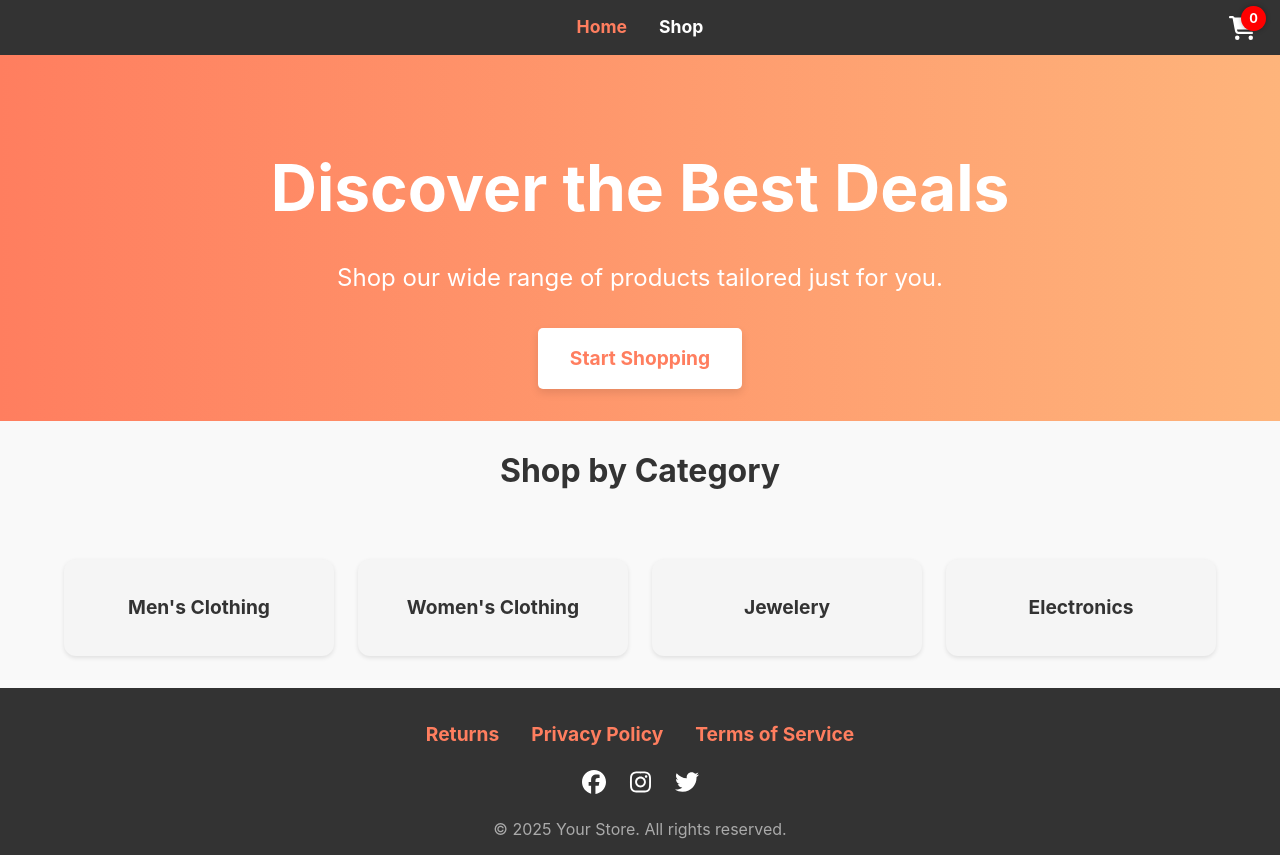
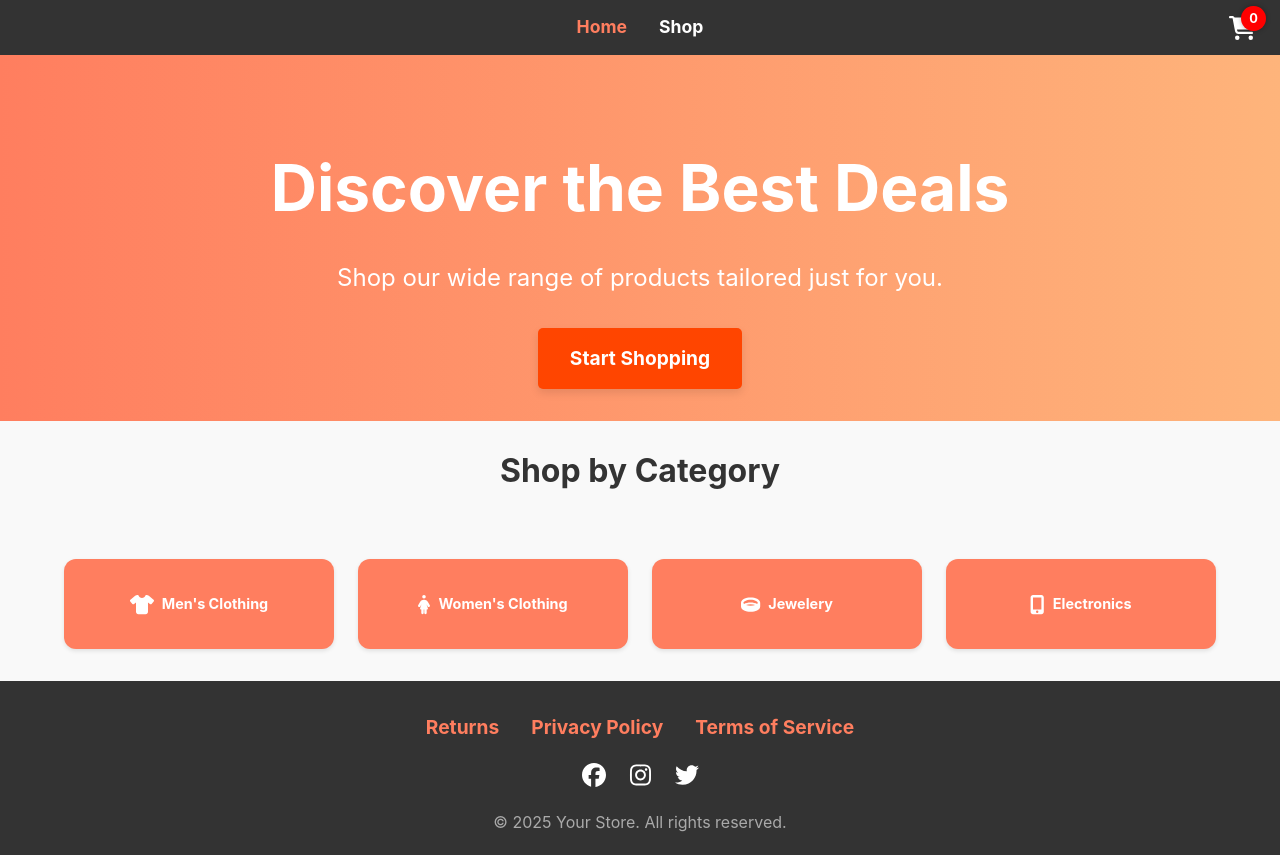
Before and after one commit to Graham4914/odin-shopping-cart, a React (Vite) app: page / in a window 1280 px wide. Built offline with nearby package versions, Linux system fonts and the light colour scheme.

Commit message:
Enhanced navbar accessibility with ARIA labels, improved cart link for screen readers, and refined category button spacing and styling.

```diff
--- a/src/components/HomePage/HomePage.jsx
+++ b/src/components/HomePage/HomePage.jsx
@@ -1,3 +1,6 @@
+
+import { FontAwesomeIcon } from '@fortawesome/react-fontawesome';
+import { faTshirt, faRing, faMobileAlt, faFemale } from '@fortawesome/free-solid-svg-icons';
 import React from 'react';
 import { Link } from 'react-router-dom';
 import styles from './HomePage.module.css';
@@ -11,7 +14,7 @@ const HomePage = () => {
         <div className={styles.heroContent}>
           <h1 className={styles.heroHeading}>Discover the Best Deals</h1>
           <p className={styles.heroSubheading}>Shop our wide range of products tailored just for you.</p>
-          <Link to="/shop" className={styles.ctaButton}>Start Shopping</Link>
+          <Link to="/shop" className={styles.ctaButton}  aria-label="Start shopping now">Start Shopping</Link>
         </div>
       </section>
 
@@ -19,48 +22,27 @@ const HomePage = () => {
 <section className={styles.categorySection}>
   <h2 className={styles.categoryHeading}>Shop by Category</h2>
   <div className={styles.categoryGrid}>
-  <Link
-  to={{
-    pathname: "/shop",
-    search: "?category=Men%27s%20Clothing",
-  }}
-  state={{ initialCategory: "Men's Clothing" }}
-  className={styles.categoryTile}
->
+  <Link to="/shop?category=Men%27s%20Clothing" className={styles.categoryTile} aria-label="Shop Men's Clothing">
+    <FontAwesomeIcon icon={faTshirt} className={styles.categoryIcon} />
     <div className={styles.categoryContent}>Men's Clothing</div>
   </Link>
 
-    <Link
-  to={{
-    pathname: "/shop",
-    search: "?category=Women%27s%20Clothing",
-  }}
-  state={{ initialCategory: "Women's Clothing" }}
-  className={styles.categoryTile}
->
+  <Link to="/shop?category=Women%27s%20Clothing" className={styles.categoryTile} aria-label="Shop Women's Clothing">
+    <FontAwesomeIcon icon={faFemale} className={styles.categoryIcon} />
     <div className={styles.categoryContent}>Women's Clothing</div>
   </Link>
-<Link
-  to={{
-    pathname: "/shop",
-    search: "?category=Jewelery",
-  }}
-  state={{ initialCategory: "Jewelery" }}
-  className={styles.categoryTile}
->
+
+  <Link to="/shop?category=Jewelery" className={styles.categoryTile} aria-label="Shop Jewelery">
+    <FontAwesomeIcon icon={faRing} className={styles.categoryIcon} />
     <div className={styles.categoryContent}>Jewelery</div>
   </Link>
-<Link
-  to={{
-    pathname: "/shop",
-    search: "?category=Electronics",
-  }}
-  state={{ initialCategory: "Electronics" }}
-  className={styles.categoryTile}
->
+
+  <Link to="/shop?category=Electronics" className={styles.categoryTile} aria-label="Shop Electronics">
+    <FontAwesomeIcon icon={faMobileAlt} className={styles.categoryIcon} />
     <div className={styles.categoryContent}>Electronics</div>
   </Link>
 </div>
+
 </section>
 
 
--- a/src/components/HomePage/HomePage.module.css
+++ b/src/components/HomePage/HomePage.module.css
@@ -47,8 +47,8 @@ body, .heroBanner {
 
 
 .ctaButton {
-  background-color: #fff;
-  color: #ff7e5f;
+  background-color: #ff4500; /* Stronger orange for better contrast */
+  color: white;
   padding: clamp(0.5rem, 2vw, 1rem) clamp(1rem, 4vw, 2rem);
   font-size: clamp(1rem, 2.5vw, 1.2rem);
   font-weight: bold;
@@ -61,8 +61,7 @@ body, .heroBanner {
 }
 
 .ctaButton:hover {
-  background-color: #ff5a36;
-  color: #fff;
+  background-color: #ff2a00;
   transform: scale(1.05);
 }
 
@@ -70,18 +69,6 @@ body, .heroBanner {
   transform: scale(0.98);
 }
 
-
-/* Category Section */
-/* .categorySection {
-  text-align: center;
-  margin: 2rem auto 2rem;
-  min-height: 0;
-  max-height: 200px;
-  display: flex;
-  flex-direction: column;
-  justify-content: center;
-  align-items: center;
-} */
 
 .categoriesSection {
   display: grid;
@@ -109,8 +96,8 @@ body, .heroBanner {
 }
 
 .categoryTile {
-  background-color: #f5f5f5;
-  border-radius: 12px; /* Soft rounded corners */
+  background-color: #ff7e5f;
+  border-radius: 12px;
   box-shadow: 0 2px 4px rgba(0, 0, 0, 0.1);
   padding: 2rem;
   text-align: center;
@@ -118,16 +105,17 @@ body, .heroBanner {
   display: flex;
   align-items: center;
   justify-content: center;
+  gap: 0.5rem;
   font-size: clamp(1rem, 2.5vw, 1.2rem);
   font-weight: bold;
-  color: #333;
+  color: white;
   cursor: pointer;
   border: 2px solid transparent;
 }
 
 
 .categoryTile:hover {
-  transform: translateY(-8px);
+  transform: translateY(-5px);
   box-shadow: 0 6px 12px rgba(0, 0, 0, 0.2);
   background-color: #ff7e5f;
   color: #fff;
@@ -135,14 +123,17 @@ body, .heroBanner {
 }
 
 .categoryContent {
-  font-size: 1.2rem;
-  font-weight: bold;
+    font-size: clamp(0.9rem, 1vw, 1.1rem);
+    font-weight: bold;
+}
+.categoryTile:focus {
+  outline: 3px solid white;
 }
 
 
 @media (max-width: 768px) {
   .heroBanner {
-    height: 50vh; /* Maintain presence on smaller screens */
+    height: 50vh;
   }
 
   .heroHeading {
@@ -154,11 +145,11 @@ body, .heroBanner {
   }
 
   .categoryGrid {
-    grid-template-columns: 1fr; /* Single column on small screens */
+    grid-template-columns: 1fr;
   }
 
   .categoryTile {
-    padding: clamp(1rem, 3vw, 1.5rem); /* More compact padding */
+    padding: clamp(1rem, 3vw, 1.5rem);
     font-size: clamp(1rem, 3vw, 1.1rem);
   }
 }
--- a/src/components/Navbar/Navbar.jsx
+++ b/src/components/Navbar/Navbar.jsx
@@ -11,7 +11,7 @@ const Navbar = () => {
   const totalItems = cart.reduce((total, item) => total + item.quantity, 0);
 
   return (
-    <nav className={styles.navbar}>
+    <nav className={styles.navbar} aria-label="Main site navigation" >
     {/* Navigation Links */}
     <ul className={styles.navList}>
       <li>
@@ -20,6 +20,8 @@ const Navbar = () => {
           className={`${styles.navLink} ${
             location.pathname === '/' ? styles.active : ''
           }`}
+            aria-current={location.pathname === '/' ? 'page' : undefined}
+            aria-label="Go to Home Page"
         >
           Home
         </Link>
@@ -30,6 +32,8 @@ const Navbar = () => {
           className={`${styles.navLink} ${
             location.pathname === '/shop' ? styles.active : ''
           }`}
+            aria-current={location.pathname === '/shop' ? 'page' : undefined}
+            aria-label="Go to Shop Page"
         >
           Shop
         </Link>
@@ -38,9 +42,11 @@ const Navbar = () => {
 
     {/* Cart Icon */}
     <div className={styles.cartContainer}>
-      <Link to="/cart" className={styles.cartLink}>
-        <FontAwesomeIcon icon={faShoppingCart} />
-        <span className={styles.cartCount}>{totalItems}</span>
+      <Link to="/cart" className={styles.cartLink}
+      aria-label={`Shopping Cart, ${totalItems} items`}
+      >
+        <FontAwesomeIcon icon={faShoppingCart} aria-hidden="true" />
+        <span className={styles.cartCount} aria-hidden="true">{totalItems}</span>
       </Link>
     </div>
   </nav>
```
Lines whose indentation alone changed are shown as unchanged.
